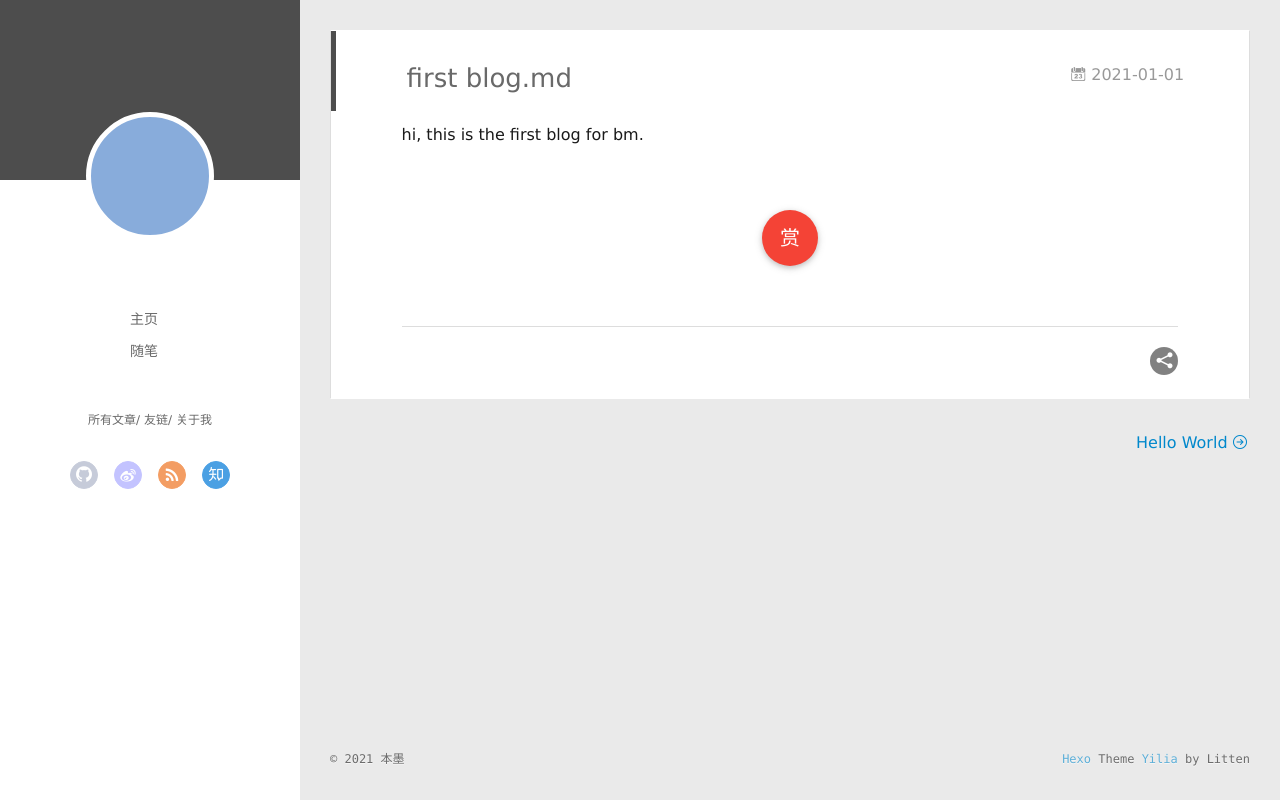
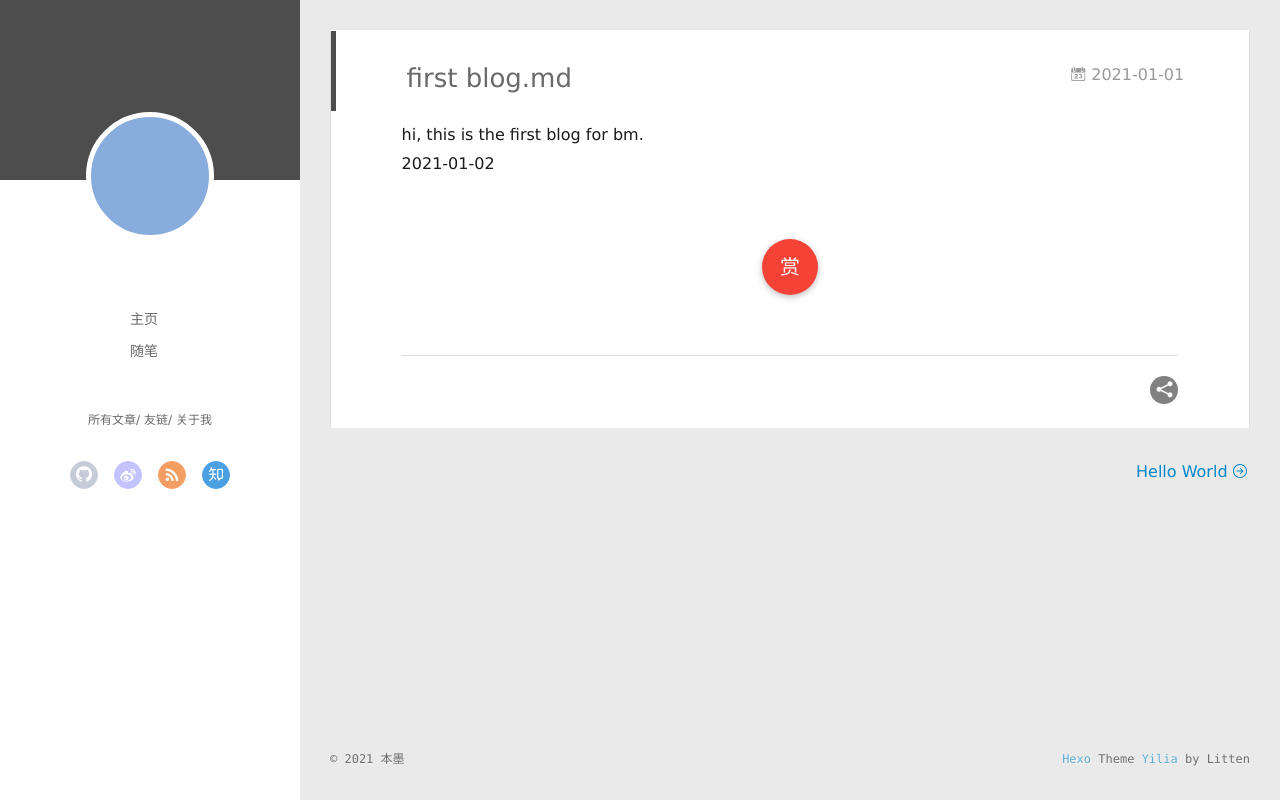
Before and after one commit to houyuanbin/JavaGuide, a plain HTML site: page 2021/01/01/first-blog-md/index.html in a window 1280 px wide. Drawn offline with Linux system fonts and the light colour scheme; no server answers.

Commit message:
Site updated: 2021-01-02 14:23:17

```diff
--- a/2021/01/01/first-blog-md/index.html
+++ b/2021/01/01/first-blog-md/index.html
@@ -8,15 +8,15 @@
   <link rel="dns-prefetch" href="http://www.javablog.cn">
   <title>first blog.md | 本墨的技术分享</title>
   <meta name="viewport" content="width=device-width, initial-scale=1, maximum-scale=1">
-  <meta name="description" content="hi, this is the first blog for bm.">
+  <meta name="description" content="hi, this is the first blog for bm.2021-01-02">
 <meta property="og:type" content="article">
 <meta property="og:title" content="first blog.md">
 <meta property="og:url" content="http://www.javablog.cn/2021/01/01/first-blog-md/index.html">
 <meta property="og:site_name" content="本墨的技术分享">
-<meta property="og:description" content="hi, this is the first blog for bm.">
+<meta property="og:description" content="hi, this is the first blog for bm.2021-01-02">
 <meta property="og:locale" content="en_US">
 <meta property="article:published_time" content="2021-01-01T11:08:23.000Z">
-<meta property="article:modified_time" content="2021-01-01T11:09:25.513Z">
+<meta property="article:modified_time" content="2021-01-02T06:22:47.782Z">
 <meta property="article:author" content="本墨">
 <meta property="article:tag" content="Java,C,C++">
 <meta name="twitter:card" content="summary">
@@ -175,7 +175,7 @@
 
     <div class="article-entry" itemprop="articleBody">
 
-        <p>hi, this is the first blog for bm.</p>
+        <p>hi, this is the first blog for bm.<br>2021-01-02</p>
 
 
 
```
Also changed, not shown: index.html (+1 -1 lines).
